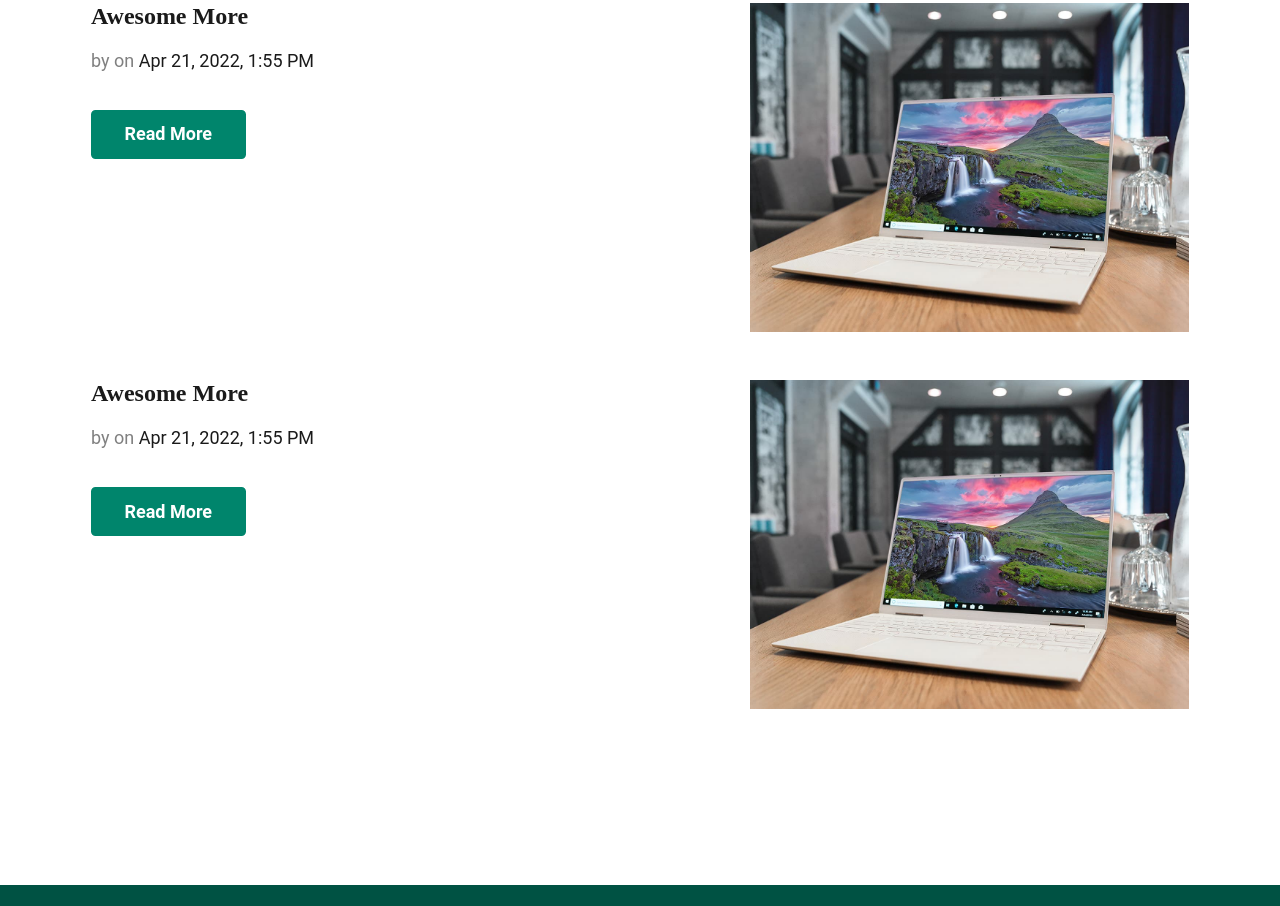
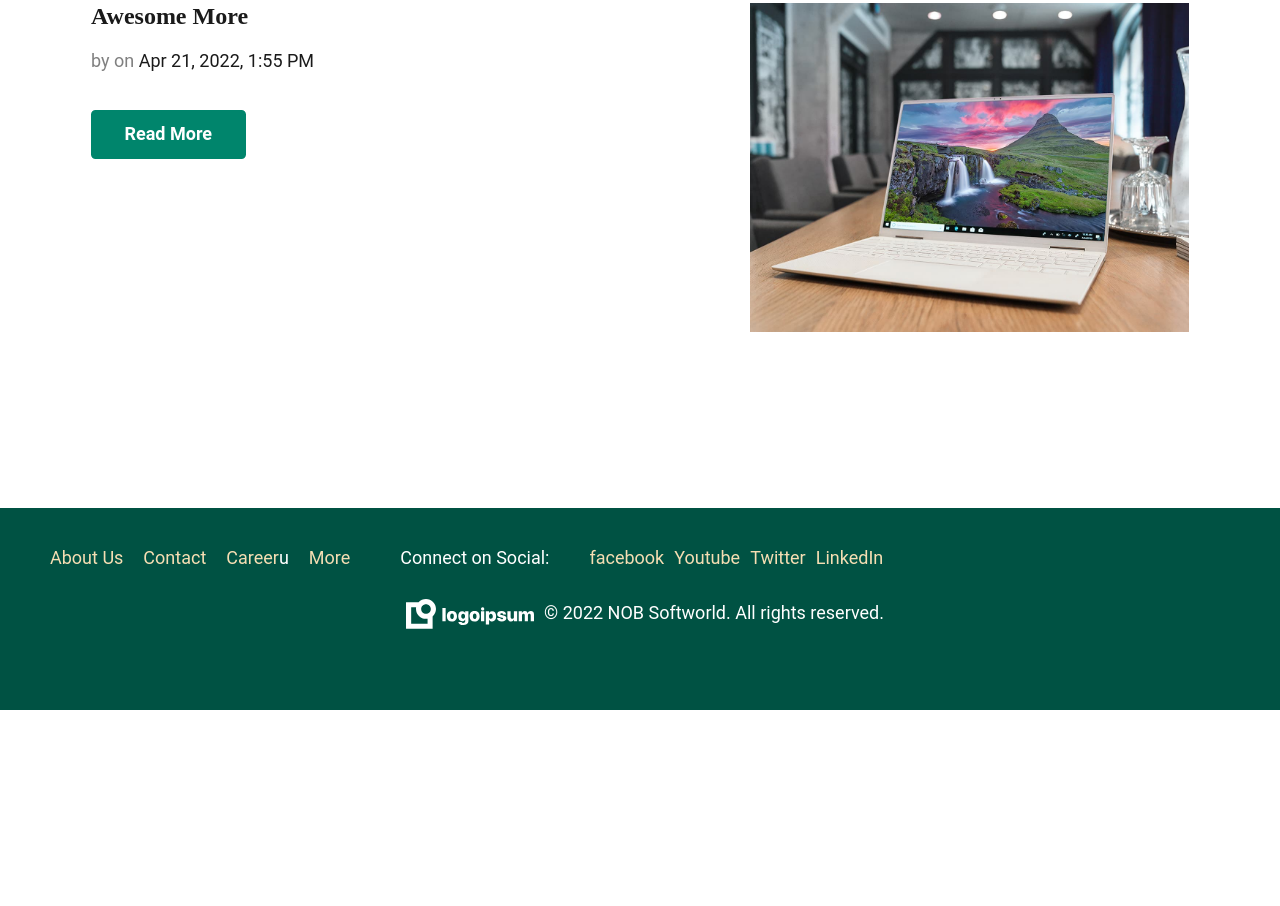
Before and after one commit to Nob-dev/devclean, an Eleventy site: page src/more.njk in a window 1280 px wide. Shown: the part 345-1251 px from the top of the page. After the commit the page ends 1055 px from the top, so only its background shows below. Built offline with nearby package versions, Linux system fonts and the light colour scheme; Eleventy itself is replaced by a stand-in of ours; files that its build step writes are made by us from their sources; files whose address does not match are found by name.

Commit message:
Update moreArticle.njk

```diff
--- a/src/_includes/moreArticle.njk
+++ b/src/_includes/moreArticle.njk
@@ -7,12 +7,3 @@
     <a href="{{ post.url  }}" class="btn btn--primary"> Read More </a>
   </article>
 </li>
-<li>
-    <article class="snippet">
-      <img src="{{ post.data.image}}" alt="{{ post.data.imageAlt}}" class="snippet__image">
-      <h3 class="snippet__title"><a href="{{ post.url  }}" >{{ post.data.title }}</h3></a>
-      <p class="snippet__meta"> by <span>{{ post.data.author }}</span> on <span>{{ post.date | postDate }}</span></p>
-      <p class="snippet__body">{{ post.data.description  }}</p>
-      <a href="{{ post.url  }}" class="btn btn--primary"> Read More </a>
-    </article>
-  </li>
```
